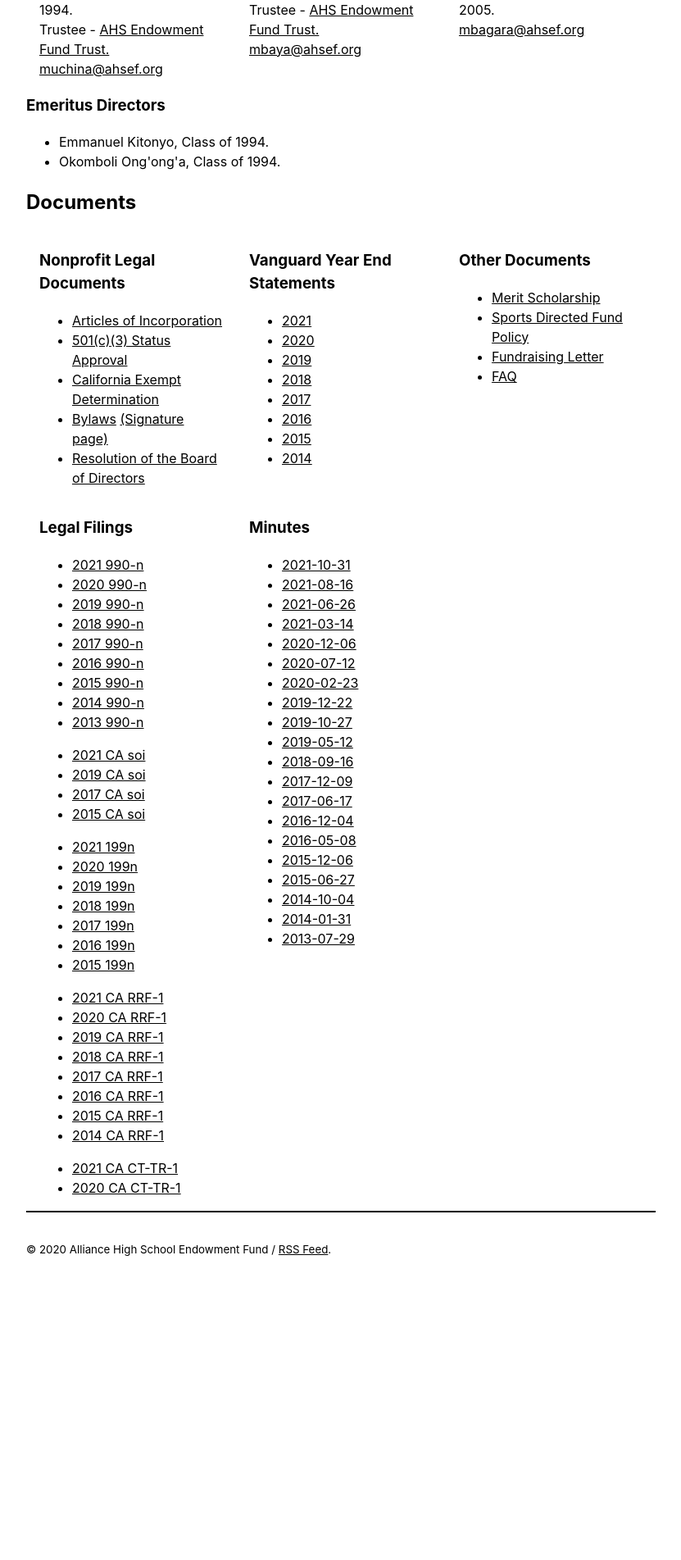
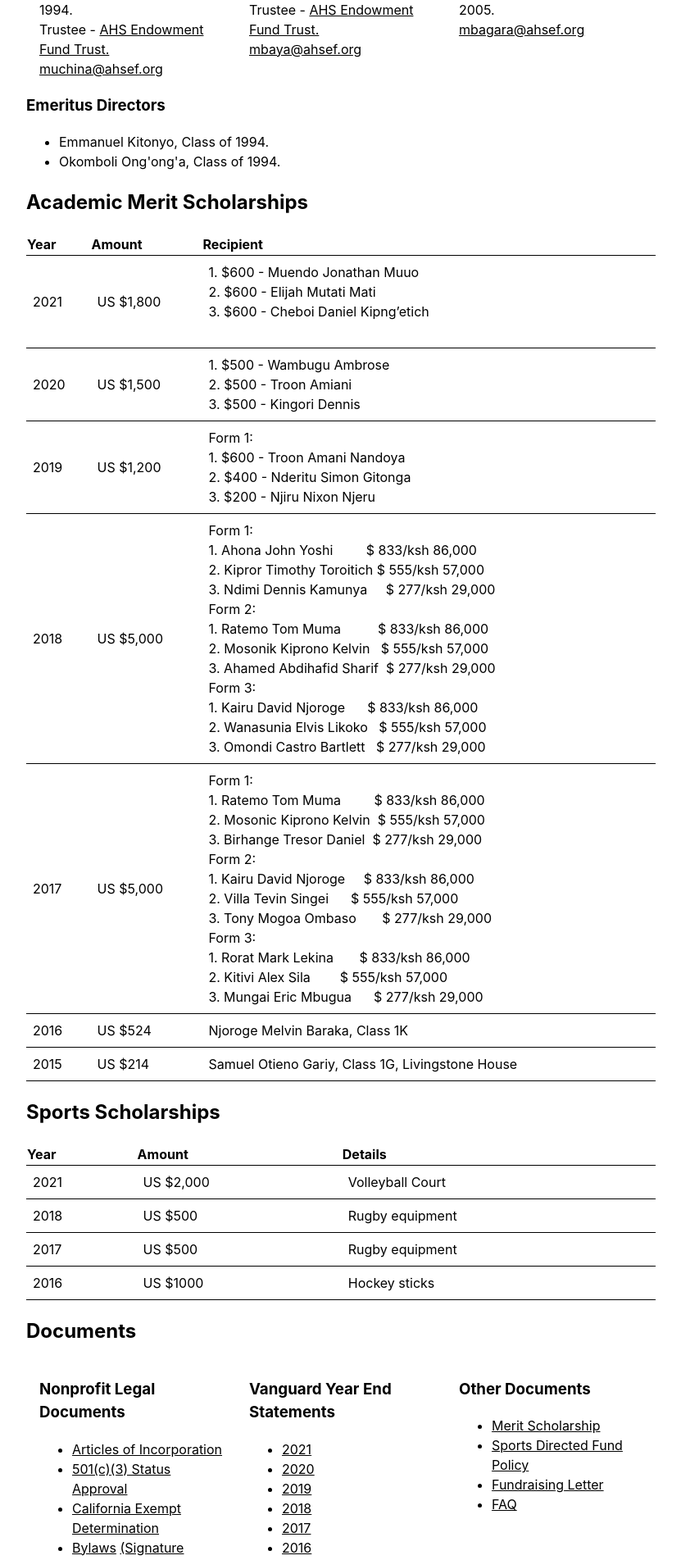
Before and after one commit to ahsef/ahsef.github.io, a Jekyll site: the page built from _pages/about.html, in a window 1280 px wide. Shown: the part 896-2799 px from the top of the page at 82% size, without its empty margins (224-1055 px from the left). Built offline with Jekyll 4.4.1, drawn with Linux system fonts in a browser that asks for light colours; before the commit the page ends 2479 px from its top, so only the background shows below that.

Commit message:
Added table with names of scholarship receipients

```diff
--- a/_pages/about.html
+++ b/_pages/about.html
@@ -55,6 +55,134 @@ layout: default
     <li>Emmanuel Kitonyo, Class of 1994.</li>
     <li>Okomboli Ong'ong'a, Class of 1994.</li>
 </ul>
+<h2>Academic Merit Scholarships</h2>
+<div>
+<table>
+	<tbody><tr>
+		<th>Year</th>
+		<th>Amount</th>
+		<th>Recipient</th>
+	</tr>
+		<tr>
+			<td>2021</td>
+			<td>US $1,800</td>
+			<td>
+	<pre>
+1. $600 - Muendo Jonathan Muuo
+2. $600 - Elijah Mutati Mati
+3. $600 - Cheboi Daniel Kipng’etich
+	</pre>
+			</td>
+		</tr>
+	<tr>
+		<td>2020</td>
+		<td>US $1,500</td>
+		<td>
+<pre>
+1. $500 - Wambugu Ambrose
+2. $500 - Troon Amiani
+3. $500 - Kingori Dennis
+</pre>
+		</td>
+	</tr>
+	<tr>
+		<td>2019</td>
+		<td>US $1,200</td>
+		<td>
+<pre>
+Form 1:
+1. $600 - Troon Amani Nandoya
+2. $400 - Nderitu Simon Gitonga
+3. $200 - Njiru Nixon Njeru
+</pre>
+		</td>
+	</tr>
+	<tr>
+		<td>2018</td>
+		<td>US $5,000</td>
+		<td>
+<pre>
+Form 1:
+1. Ahona John Yoshi         $ 833/ksh 86,000
+2. Kipror Timothy Toroitich $ 555/ksh 57,000
+3. Ndimi Dennis Kamunya     $ 277/ksh 29,000
+Form 2:
+1. Ratemo Tom Muma          $ 833/ksh 86,000
+2. Mosonik Kiprono Kelvin   $ 555/ksh 57,000
+3. Ahamed Abdihafid Sharif  $ 277/ksh 29,000
+Form 3:
+1. Kairu David Njoroge      $ 833/ksh 86,000
+2. Wanasunia Elvis Likoko   $ 555/ksh 57,000
+3. Omondi Castro Bartlett   $ 277/ksh 29,000
+</pre>
+</td>
+	</tr>
+	<tr>
+		<td>2017</td>
+		<td>US $5,000</td>
+		<td>
+<pre>
+Form 1:
+1. Ratemo Tom Muma         $ 833/ksh 86,000
+2. Mosonic Kiprono Kelvin  $ 555/ksh 57,000
+3. Birhange Tresor Daniel  $ 277/ksh 29,000
+Form 2:
+1. Kairu David Njoroge     $ 833/ksh 86,000
+2. Villa Tevin Singei      $ 555/ksh 57,000
+3. Tony Mogoa Ombaso       $ 277/ksh 29,000
+Form 3:
+1. Rorat Mark Lekina       $ 833/ksh 86,000
+2. Kitivi Alex Sila        $ 555/ksh 57,000
+3. Mungai Eric Mbugua      $ 277/ksh 29,000
+</pre>
+</td>
+	</tr>
+	<tr>
+		<td>2016</td>
+		<td>US $524</td>
+		<td>Njoroge Melvin Baraka, Class 1K</td>
+	</tr>
+	<tr>
+		<td>2015</td>
+		<td>US $214</td>
+		<td>Samuel Otieno Gariy, Class 1G, Livingstone House</td>
+	</tr>
+</tbody></table>
+</div>
+
+<h2>Sports Scholarships</h2>
+<div>
+<table>
+	<tbody><tr>
+		<th>Year</th>
+		<th>Amount</th>
+		<th>Details</th>
+	</tr>
+	<tr>
+		<td>2021</td>
+		<td>US $2,000</td>
+		<td>Volleyball Court</td>
+	</tr>
+	<tr>
+		<td>2018</td>
+		<td>US $500</td>
+		<td>Rugby equipment</td>
+	</tr>
+	<tr>
+		<td>2017</td>
+		<td>US $500</td>
+		<td>Rugby equipment</td>
+	</tr>
+	<tr>
+		<td>2016</td>
+		<td>US $1000</td>
+		<td>Hockey sticks</td>
+	</tr>
+</tbody></table>
+
+</div>
+
+
 <h2>Documents</h2>
 <div class="w3-row">
     <div class="w3-container w3-third">
--- a/_sass/_type.scss
+++ b/_sass/_type.scss
@@ -62,16 +62,17 @@ dl {
 }
 
 code, pre {
-	font-family: San Francisco Mono,Monaco,"Consolas","Lucida Console","DejaVu Sans Mono","Bitstream Vera Sans Mono",monospace;
-	font-size: 92%;
+	font-family: -apple-system, BlinkMacSystemFont, "Segoe UI", Roboto, Helvetica, Arial, sans-serif, "Apple Color Emoji", "Segoe UI Emoji", "Segoe UI Symbol";
+	font-size: 100%;
 }
 
 pre {
-  background: black;
-  color: white;
   overflow: auto;
-  padding: 1em;
   width: 100%;
+  margin-top: 0em;
+  margin-right: 0px;
+  margin-bottom: 0em;
+  margin-left: 0px;
 }
 
 .date {
```
